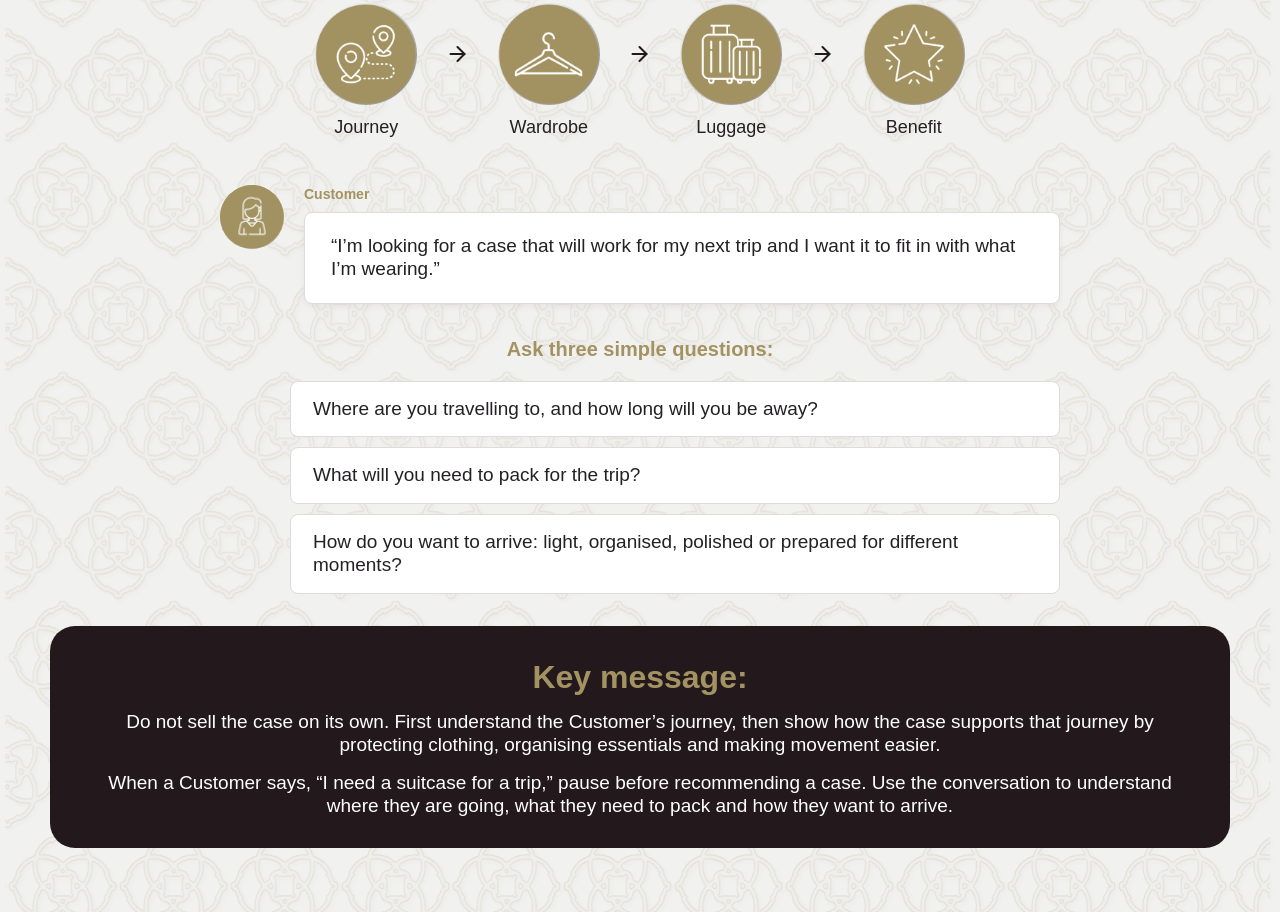
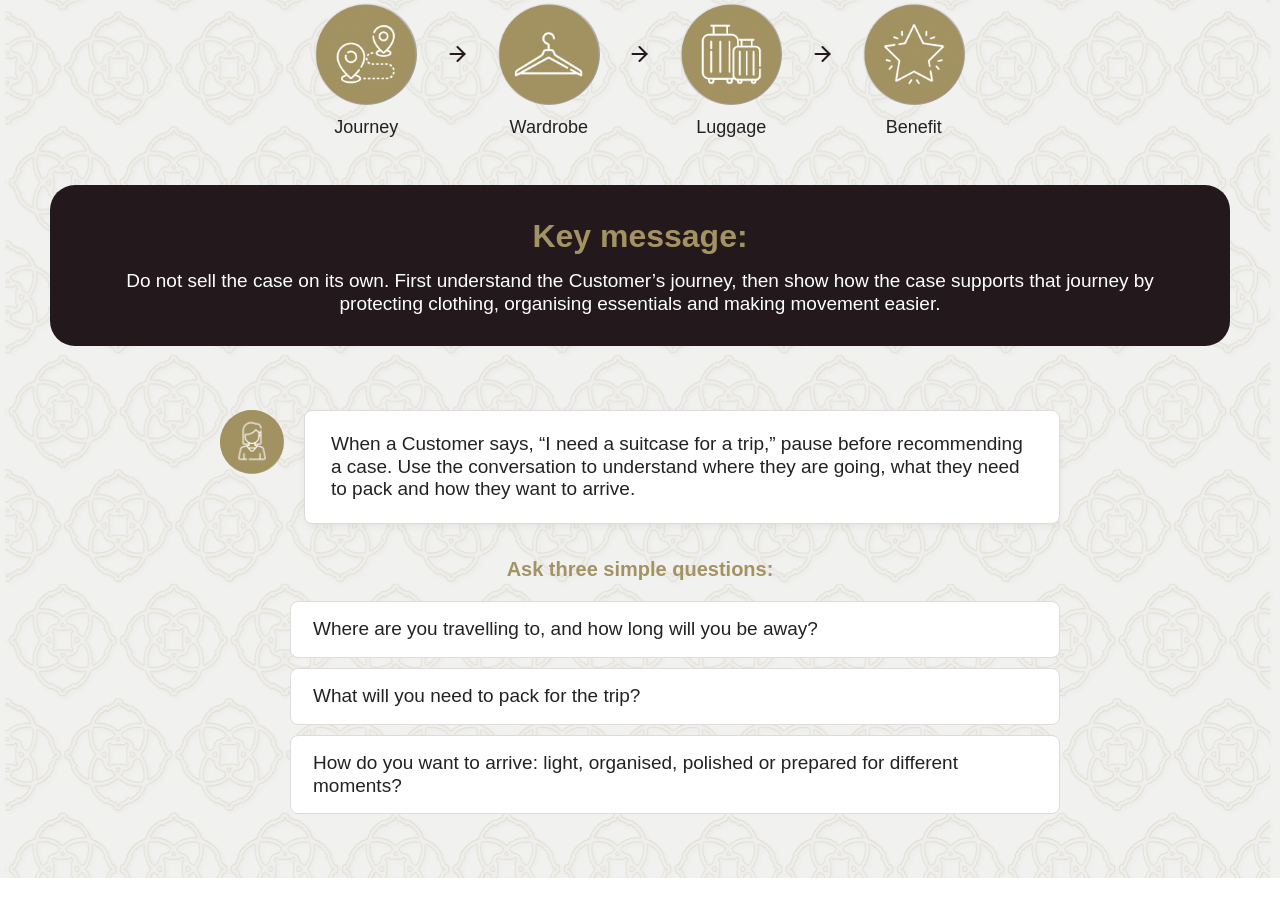
Before and after one commit to TFG-Learning-and-Development/fabiani-luggage-quick-course, an Astro site: page / in a window 1280 px wide. Shown: the part 1215-2127 px from the top of the page. Built offline with nearby package versions, Linux system fonts and the light colour scheme; Astro itself is replaced by a stand-in of ours.

Commit message:
key message changes

```diff
--- a/src/content/course.ts
+++ b/src/content/course.ts
@@ -29,16 +29,13 @@ export const course = {
     title: 'The Art of Travel',
     introduction: 'Fabiani luggage should feel like a natural continuation of the Fabiani wardrobe. It is crafted for the modern traveller who needs to move with ease, protect their clothing and arrive looking polished.',
     flow: ['Journey', 'Wardrobe', 'Luggage', 'Benefit'],
-    quote: 'I’m looking for a case that will work for my next trip and I want it to fit in with what I’m wearing.',
     questions: [
       'Where are you travelling to, and how long will you be away?',
       'What will you need to pack for the trip?',
       'How do you want to arrive: light, organised, polished or prepared for different moments?',
     ],
-    keyMessage: [
-      'Do not sell the case on its own. First understand the Customer’s journey, then show how the case supports that journey by protecting clothing, organising essentials and making movement easier.',
-      'When a Customer says, “I need a suitcase for a trip,” pause before recommending a case. Use the conversation to understand where they are going, what they need to pack and how they want to arrive.',
-    ],
+    keyMessage: 'Do not sell the case on its own. First understand the Customer’s journey, then show how the case supports that journey by protecting clothing, organising essentials and making movement easier.',
+    askIntroduction: 'When a Customer says, “I need a suitcase for a trip,” pause before recommending a case. Use the conversation to understand where they are going, what they need to pack and how they want to arrive.',
   },
   range: {
     title: 'Match the case to the Journey',
--- a/src/pages/index.astro
+++ b/src/pages/index.astro
@@ -40,12 +40,12 @@ import '../styles/course.css';
           <ol class="travel-flow" aria-label="Journey to Customer benefit">
             {course.travel.flow.map((label, index) => <li><img src={asset(label.toLowerCase())} width="276" height="276" alt="" loading="lazy" /><span>{label}</span>{index < 3 && <ArrowRight class="flow-arrow" aria-hidden="true" />}</li>)}
           </ol>
+          <aside class="dark-note"><h3>Key message:</h3><p>{course.travel.keyMessage}</p></aside>
           <div class="customer-discovery">
-            <div class="discovery-quote"><span class="avatar"><img src={asset('customer-avatar')} width="282" height="282" alt="" /></span><div><h3>Customer</h3><blockquote>&ldquo;{course.travel.quote}&rdquo;</blockquote></div></div>
+            <div class="discovery-quote"><span class="avatar"><img src={asset('customer-avatar')} width="282" height="282" alt="" /></span><p>{course.travel.askIntroduction}</p></div>
             <h3 class="discovery-heading">Ask three simple questions:</h3>
             <ol class="discovery-questions">{course.travel.questions.map(question => <li><p>{question}</p></li>)}</ol>
           </div>
-          <aside class="dark-note"><h3>Key message:</h3>{course.travel.keyMessage.map(paragraph => <p>{paragraph}</p>)}</aside>
         </section>
       </div>
       <ProductRange />
--- a/src/styles/course.css
+++ b/src/styles/course.css
@@ -76,12 +76,13 @@ button, a, input, summary { touch-action: manipulation; }
 .travel-flow img { width: 102px; height: 102px; border-radius: 50%; }
 .flow-arrow { position: absolute; top: 39px; right: -12px; width: 25px; color: var(--ink); }
 .customer-discovery { max-width: 840px; margin-inline: auto; }
+.dark-note + .customer-discovery { margin-top: 64px; }
 .discovery-quote { display: grid; grid-template-columns: 64px 1fr; gap: 20px; align-items: start; }
 .avatar { background: var(--gold); color: white; border-radius: 50%; width: 64px; height: 64px; display: grid; place-items: center; overflow: hidden; }
 .avatar img { width: 100%; height: 100%; border-radius: 50%; object-fit: cover; }
 .discovery-quote h3 { color: var(--gold-text); font-size: 14px; margin-bottom: 8px; }
 .exchange h3 { color: var(--gold-text); font-size: var(--body-size); margin-bottom: 8px; }
-.discovery-quote blockquote, .exchange blockquote { background: white; border: 1px solid #dedbda; border-radius: var(--radius); box-shadow: 0 3px 7px #23191d0c; padding: 22px 26px; font-size: var(--body-size); }
+.discovery-quote > p, .exchange blockquote { background: white; border: 1px solid #dedbda; border-radius: var(--radius); box-shadow: 0 3px 7px #23191d0c; padding: 22px 26px; font-size: var(--body-size); }
 .discovery-heading { color: var(--gold-text); text-align: center; margin: 32px 0 18px; }
 .discovery-questions { list-style: none; padding: 0 0 0 70px; margin: 0; display: grid; gap: 10px; }
 .discovery-questions li { display: flex; align-items: center; gap: 20px; background: white; border: 1px solid #dedbda; border-radius: var(--radius); padding: 16px 22px; }
@@ -273,11 +274,12 @@ summary { cursor: pointer; }
   .flow-arrow { top: 23px; width: 15px; right: -7px; }
   .avatar { width: 44px; height: 44px; }
   .discovery-quote { grid-template-columns: 44px 1fr; gap: 10px; }
-  .discovery-quote blockquote, .exchange blockquote { padding: 16px; }
+  .discovery-quote > p, .exchange blockquote { padding: 16px; }
   .discovery-questions { padding: 0; }
   .discovery-questions li { padding: 16px; gap: 12px; }
   .discovery-heading { font-size: 18px; }
   .dark-note { padding: 24px 20px; text-align: left; }
+  .dark-note + .customer-discovery { margin-top: 52px; }
   .range-tool { padding: 18px; gap: 22px; }
   .range-tool[data-enhanced] .range-selectors { grid-template-columns: 1fr; gap: 10px; }
   .range-selectors button { min-height: 54px; }
```
Also changed, not shown: tests/course.spec.ts (+11 -0 lines), public/images/multiple case.png.
